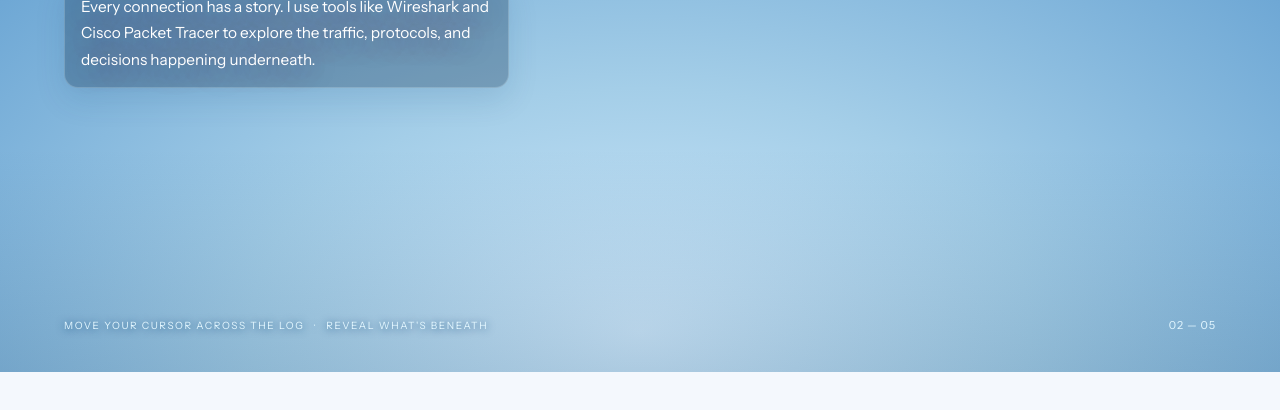
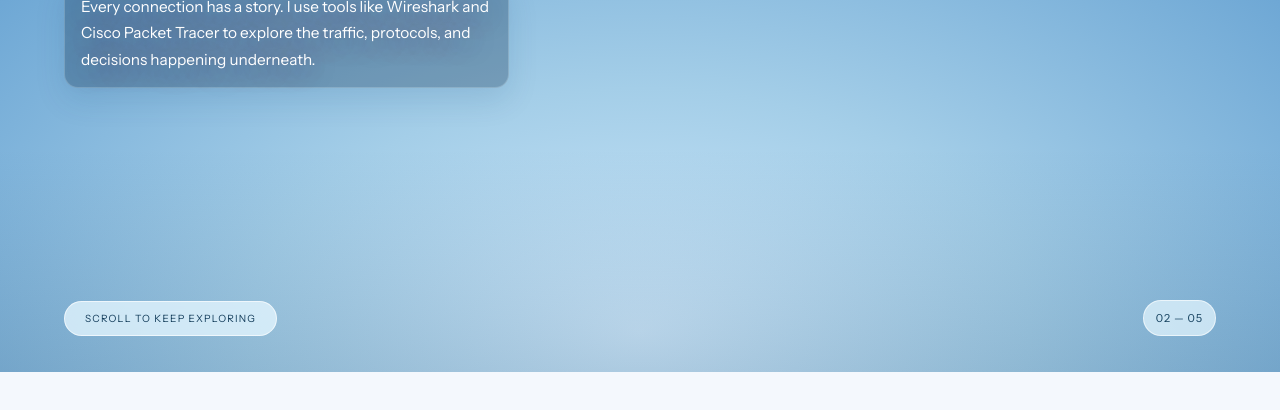
Before and after one commit to Henok-A-M/henokmolla.com, a React (Vite) app: page / in a window 1280 px wide. Shown: the part 1228-1638 px from the top of the page. Built offline with nearby package versions, Linux system fonts and the light colour scheme; no server answers.

Commit message:
Make interactive chapter instructions accessible on touch devices

```diff
--- a/src/components/Hero.module.css
+++ b/src/components/Hero.module.css
@@ -52,9 +52,9 @@
 .storyLead{font-size:clamp(13px,1.2vw,17px);line-height:1.75;max-width:445px;width:fit-content;padding:13px 16px;background:rgba(9,40,69,.29);border:1px solid rgba(231,249,255,.21);border-radius:14px;backdrop-filter:blur(8px);box-shadow:0 12px 30px #0f487720}
 .secondStory{left:auto;right:5%;text-align:right;top:25%}
 .secondStory .storyLead{margin-left:auto}
-.interactionHint{position:absolute;z-index:4;bottom:40px;left:5%;font-size:10px;letter-spacing:.16em;color:#e3f7ff;text-shadow:0 1px 9px #0e4879}
+.interactionHint{position:absolute;z-index:4;bottom:36px;left:5%;font-size:10px;letter-spacing:.12em;color:#143d5b;text-shadow:none;padding:10px 14px;background:rgba(228,247,255,.78);border:1px solid #ffffffa8;border-radius:99px;backdrop-filter:blur(12px)}.touchInstruction{display:none}
 .interactionHint span{padding:0 6px}
-.storyCounter{position:absolute;z-index:4;bottom:40px;right:5%;font-size:11px;letter-spacing:.08em;color:#e3f7ff}
+.storyCounter{position:absolute;z-index:4;bottom:36px;right:5%;font-size:11px;letter-spacing:.08em;color:#184461;background:rgba(229,247,255,.72);border:1px solid #ffffff9d;padding:10px 12px;border-radius:99px}
 .storyWipe{position:absolute;z-index:8;inset:0;clip-path:circle(0% at 50% 52%);pointer-events:none;background:#f4f8fd}
 @keyframes orbitMove{to{transform:translate3d(-12px,18px,0) rotate(7deg)}}
 @keyframes loadTrack{to{transform:scaleX(1)}}
@@ -97,3 +97,5 @@
 }
 @media(max-height:680px) and (min-width:801px){.introInner{padding-top:90px;padding-bottom:55px}.headline{margin:17px 0}.skillPills{margin-top:21px}.scrollHint{bottom:13px}}
 @media(prefers-reduced-motion:reduce){.orbit{animation:none}.preloaderTrack span{animation:none;transform:scaleX(1)}.primaryButton,.secondaryButton{transition:none}}
+
+@media(hover:none){.pointerInstruction{display:none}.touchInstruction{display:inline}}
--- a/src/components/Hero.tsx
+++ b/src/components/Hero.tsx
@@ -142,7 +142,7 @@ export default function Hero(){
       <h2>Understand.<br/><em>Then protect.</em></h2>
       <p className={styles.storyLead}>Packet analysis, VLAN segmentation, and troubleshooting are helping me build the foundation for a future in network engineering and cybersecurity.</p>
      </div>
-     <div className={styles.interactionHint}>MOVE YOUR CURSOR ACROSS THE LOG <span>·</span> REVEAL WHAT'S BENEATH</div>
+     <div className={styles.interactionHint}><span className={styles.pointerInstruction}>MOVE YOUR CURSOR ACROSS THE LOG · REVEAL WHAT'S BENEATH</span><span className={styles.touchInstruction}>SCROLL TO KEEP EXPLORING</span></div>
      <div className={styles.storyCounter}>02 — 05</div>
      <div ref={wipe} className={styles.storyWipe} aria-hidden="true"/>
     </div>
```
